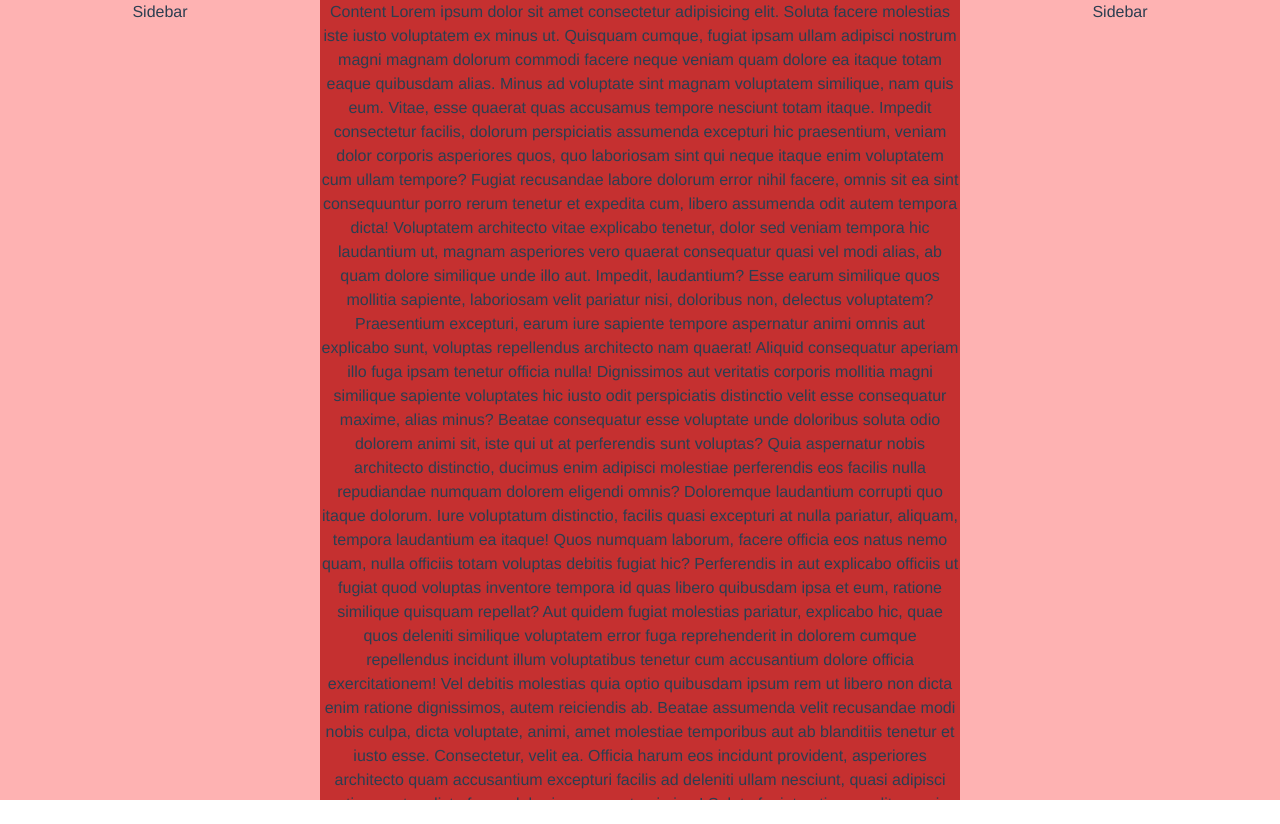
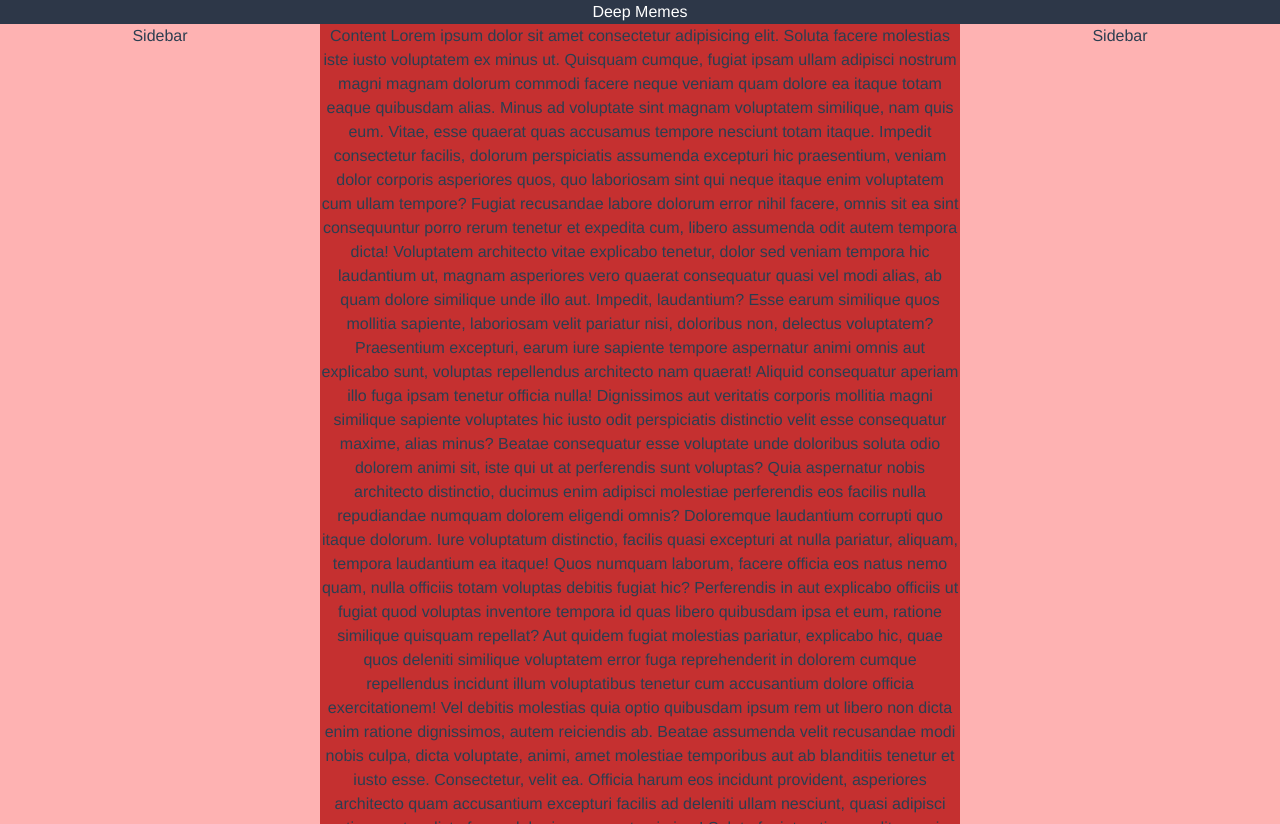
Before and after one commit to Ricardope3/DeepMemesFront, a Vue app: page / in a window 1280 px wide. Before the commit the page ends 800 px from the top, so only its background shows below. Built offline with nearby package versions, Linux system fonts and the light colour scheme.

Commit message:
Add appbar

```diff
--- a/src/App.vue
+++ b/src/App.vue
@@ -1,5 +1,6 @@
 <template>
   <div id="app">
+  <AppBar/>
     <div class="flex flex-col h-screen">
       <div class="bg-blue-500 flex-1 flex overflow-y-hidden">
         <div class="sidebar bg-red-300 w-1/4 flex-none ">Sidebar</div>
@@ -13,9 +14,13 @@
 </template>
 
 <script>
+import AppBar from './components/AppBar.vue';
+
 export default {
   name: "App",
-  components: {}
+  components: {
+    AppBar,
+  }
 };
 </script>
 
--- a/src/components/AppBar.vue
+++ b/src/components/AppBar.vue
@@ -1,10 +1,20 @@
 <template>
-  <div></div>
+  <div class="w-screen flex flex-row bg-gray-800">
+    <div class="w-1/3">
+    </div>
+    <div class="w-1/3">
+        <h1 class="text-white text-center">Deep Memes</h1>
+    </div>
+    <div class="w-1/3">
+    </div>
+  </div>
 </template>
 
 <script>
 export default {
-
+    name: 'AppBar',
+    components: {
+  }
 }
 </script>
 
--- a/src/main.js
+++ b/src/main.js
@@ -1,6 +1,7 @@
 import Vue from 'vue'
 import App from './App.vue'
 import "./assets/css/tailwind.css"
+//import AppBar from "./components/AppBar.vue"
 
 Vue.config.productionTip = false
 
```
